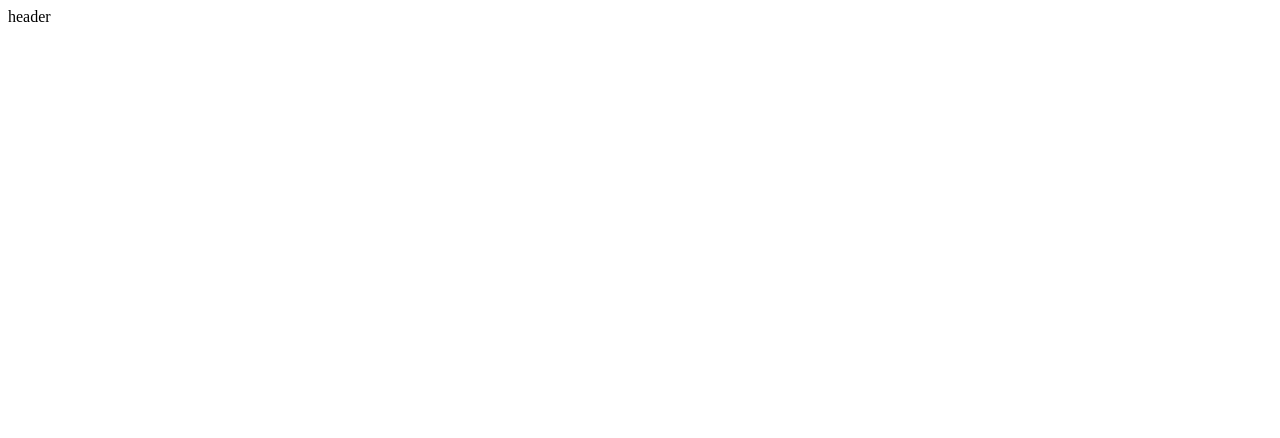
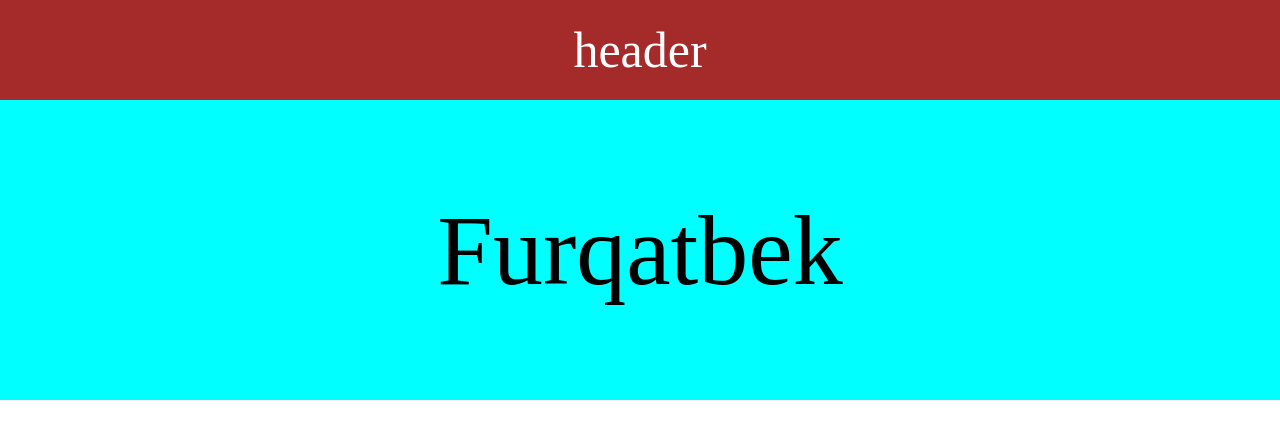
Before and after one commit to Sirojiddin2/git-hub, a plain HTML site: page index.html in a window 1280 px wide. Drawn offline with Linux system fonts and the light colour scheme.

Commit message:
add furat

```diff
--- a/index.html
+++ b/index.html
@@ -5,12 +5,16 @@
     <meta http-equiv="X-UA-Compatible" content="IE=edge">
     <meta name="viewport" content="width=device-width, initial-scale=1.0">
     <title>Git hub</title>
+    <link rel="stylesheet" href="style.css">
 </head>
 <body>
 
     <header class="header">
         header
     </header>
+    <section class="Furatbek">
+        Furqatbek
+    </section>
 
 </body>
 </html>
--- a/style.css
+++ b/style.css
@@ -12,3 +12,12 @@
     background-color: brown;
     color: white;
 }
+.Furatbek{
+    height: 300px;
+    background-color: aqua;
+    font-size: 100px;
+    display: flex;
+    justify-content: center;
+    align-items: center;
+    color: black;
+}
```
